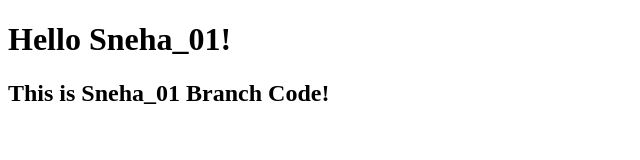
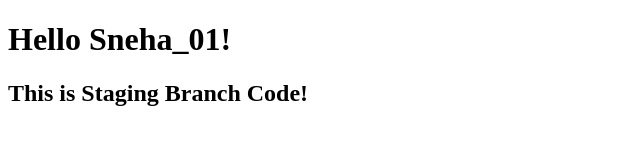
Before and after one commit to Sneha-Thakor/sneha_110_mid2025, a plain HTML site: page index.html in a window 1280 px wide. Shown: the whole page, without its empty margins (0-640 px from the left). Drawn offline with Linux system fonts and the light colour scheme.

Commit message:
commit sneha_01

```diff
--- a/index.html
+++ b/index.html
@@ -7,6 +7,6 @@
 </head>
 <body>
     <h1>Hello Sneha_01!</h1>
-    <h2>This is Sneha_01 Branch Code!</h2>
+    <h2>This is Staging Branch Code!</h2>
 </body>
 </html>
```
